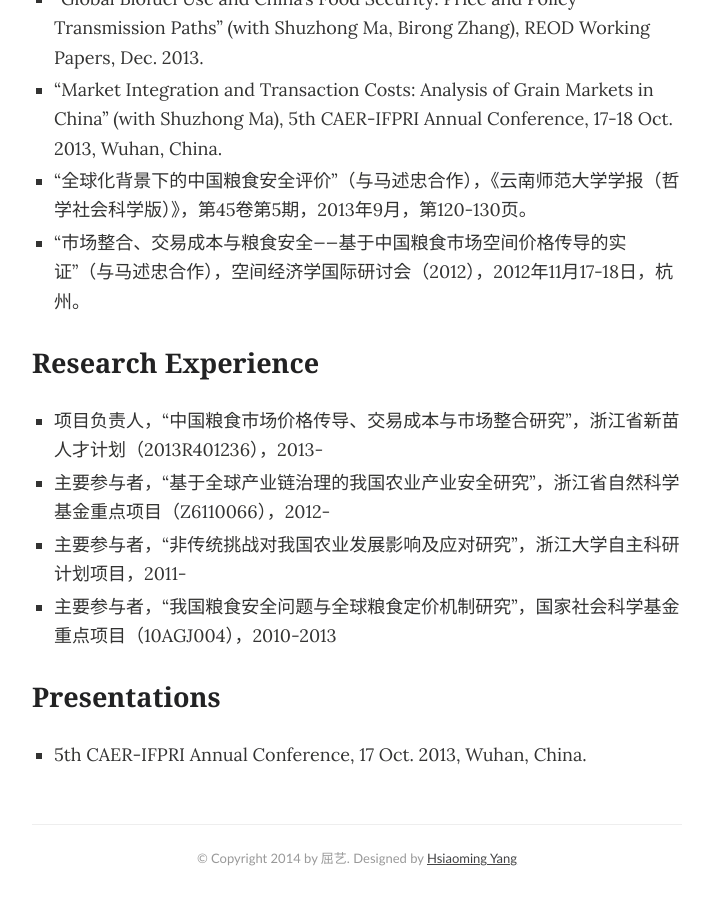
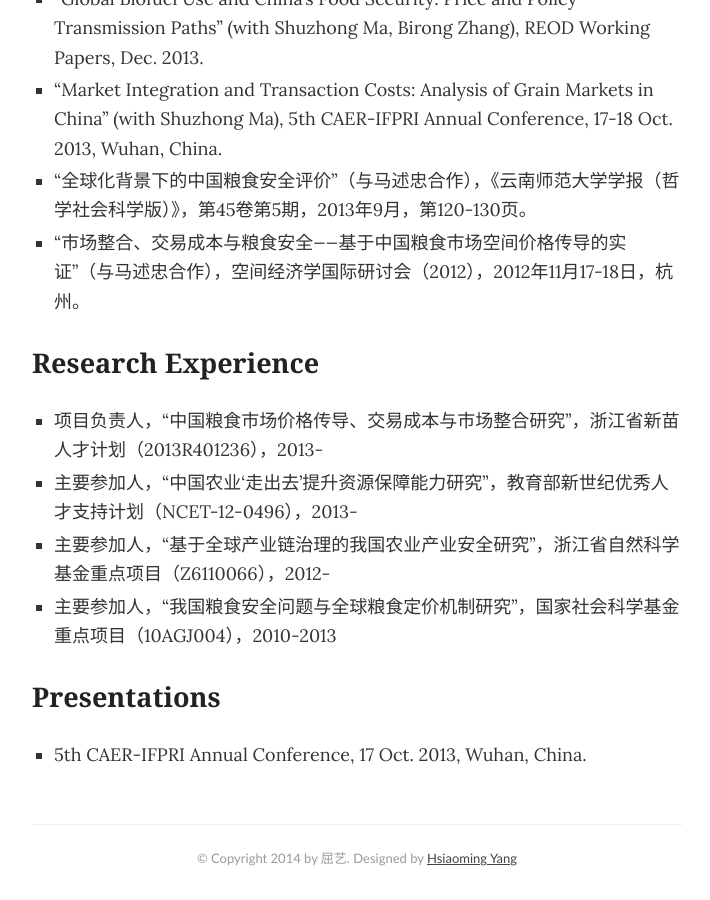
Before and after one commit to rangerqu/rangerqu.github.com, a Jekyll site: the page built from vitae/index.md, in a window 1280 px wide and 900 px high, scrolled down 1077 px. Shown: the whole window, without its empty margins (283-993 px from the left). Built offline with Jekyll 4.4.1, drawn with Linux system fonts in a browser that asks for light colours.

Commit message:
change research experience

```diff
--- a/vitae/index.md
+++ b/vitae/index.md
@@ -48,9 +48,9 @@ title: Curriculum Vitae
 ## Research Experience
 
 - 项目负责人，“中国粮食市场价格传导、交易成本与市场整合研究”，浙江省新苗人才计划（2013R401236），2013-
-- 主要参与者，“基于全球产业链治理的我国农业产业安全研究”，浙江省自然科学基金重点项目（Z6110066），2012-
-- 主要参与者，“非传统挑战对我国农业发展影响及应对研究”，浙江大学自主科研计划项目，2011-
-- 主要参与者，“我国粮食安全问题与全球粮食定价机制研究”，国家社会科学基金重点项目（10AGJ004），2010-2013
+- 主要参加人，“中国农业‘走出去’提升资源保障能力研究”，教育部新世纪优秀人才支持计划（NCET-12-0496），2013-
+- 主要参加人，“基于全球产业链治理的我国农业产业安全研究”，浙江省自然科学基金重点项目（Z6110066），2012-
+- 主要参加人，“我国粮食安全问题与全球粮食定价机制研究”，国家社会科学基金重点项目（10AGJ004），2010-2013
 
 ## Presentations
 
```
Also changed, not shown: 1 other file.
